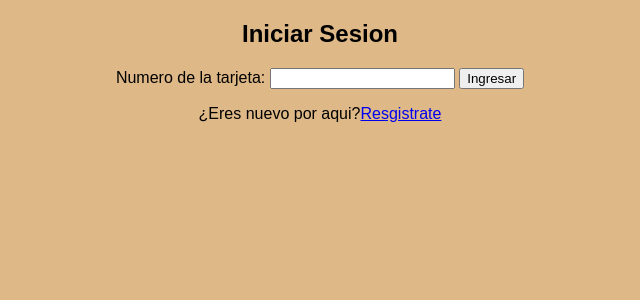
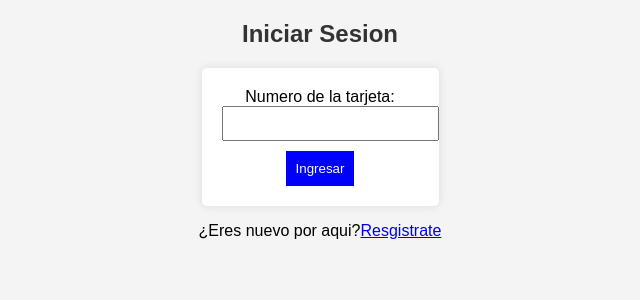
Before and after one commit to JuanPabloJimenezCoy/CAE_Grupo3, a Flask app: page / in a window 1280 px wide. Shown: the top 300 px of the page, without its empty margins (320-960 px from the left). Run offline with Flask 3, Linux system fonts and the light colour scheme.

Commit message:
feed: update style.css

```diff
--- a/ControlDeAccesoDeEmpleados/static/style.css
+++ b/ControlDeAccesoDeEmpleados/static/style.css
@@ -1,8 +1,31 @@
 body {
     font-family: Arial, Helvetica, sans-serif;
-    background-color: burlywood;
     text-align: center;
+    background-color: #f4f4f4;
 }
-h1 {
-    color: aquamarine;
+h2 {
+    color: #333;
 }
+form {
+    display: inline-block;
+    background-color:white;
+    padding: 20px;
+    border-radius: 5px;
+    box-shadow: 0px 0px 10px rgba(0, 0, 0, 0.1);
+}
+input {
+    display: block;
+    width: 100%;
+    margin-bottom: 10px;
+    padding: 8px;
+}
+button {
+    background: blue;
+    color: white;
+    padding: 10px;
+    border: none;
+    cursor: pointer;
+}
+button:hover {
+    background: darkblue;
+}
```
